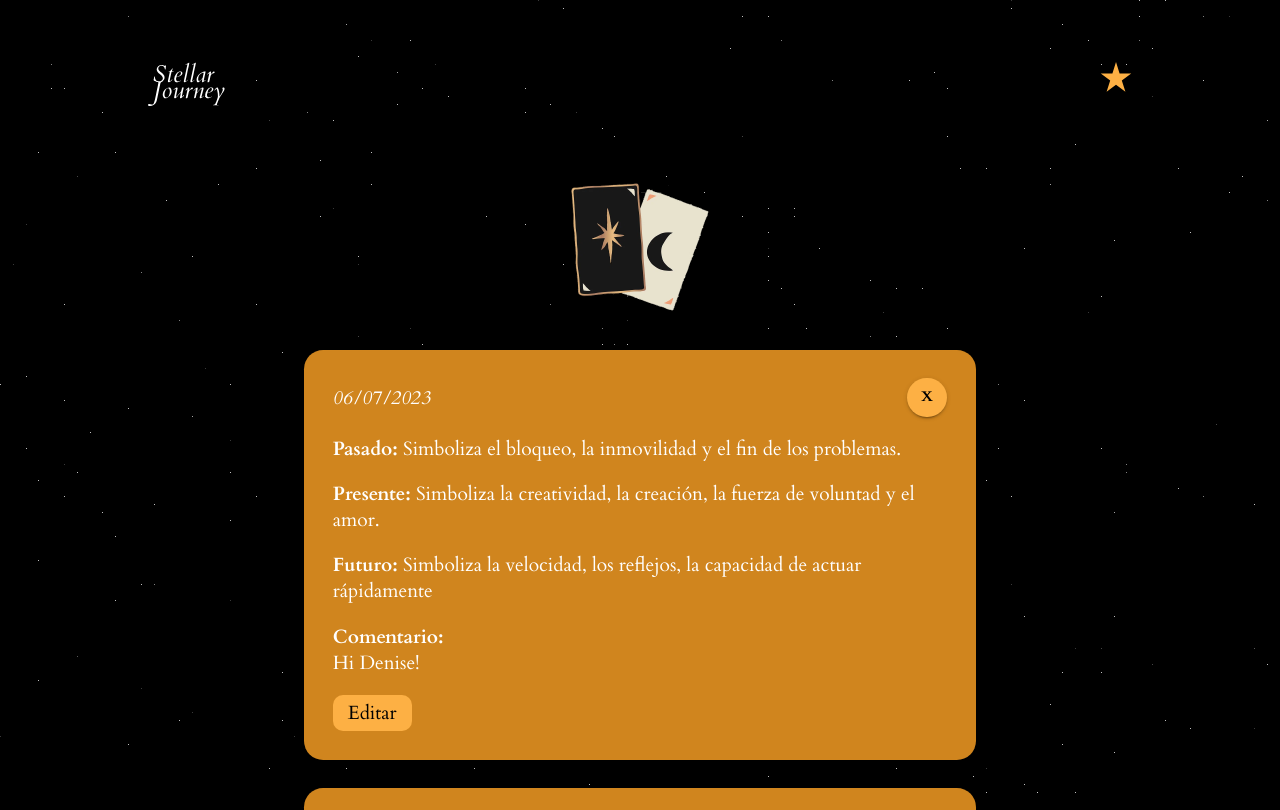
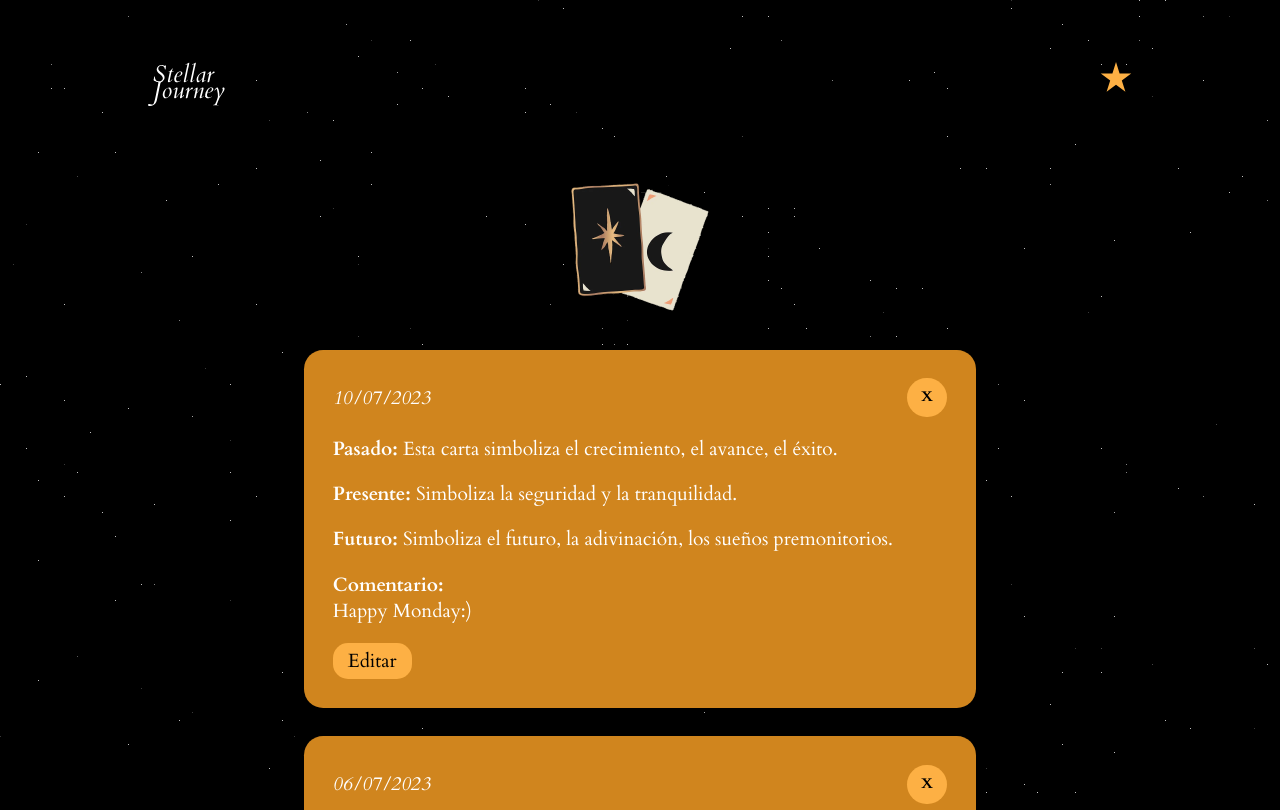
Before and after one commit to SakuraTarot/sakura-tarot, a React (Create React App) app: page /Favorites in a window 1280 px wide. Shown: the top 810 px of the page. Built offline with nearby package versions, Linux system fonts and the light colour scheme; data requests are answered from the project's data file.

Commit message:
buttons styled

```diff
--- a/data.json
+++ b/data.json
@@ -304,6 +304,67 @@
       ],
       "textareaValue": "Hi Denise!",
       "id": 6
+    },
+    {
+      "date": "10/07/2023",
+      "selectedCards": [
+        {
+          "id": "33",
+          "cardNumber": 33,
+          "spanishName": "Grande",
+          "englishName": "The Big",
+          "kanji": "大",
+          "Rōmaji": "Dai",
+          "appeardManga": "",
+          "appeardAnime": "31",
+          "clowCard": "https://i.ibb.co/gz8Qmfb/Grande.jpg",
+          "sakuraCard": "https://i.ibb.co/J2NYWjS/Grande-Sakura.jpg",
+          "meaning": "Esta carta simboliza el crecimiento, el avance, el éxito.",
+          "__v": 0,
+          "cardsReverse": {
+            "clowReverse": "https://i.ibb.co/LJSmQ4f/Reverso-Clow.jpg",
+            "sakuraReverse": "https://i.ibb.co/XxrvMJ2/Reverso-Sakura.jpg"
+          }
+        },
+        {
+          "id": "48",
+          "cardNumber": 48,
+          "spanishName": "Arena",
+          "englishName": "The Sand",
+          "kanji": "砂",
+          "Rōmaji": "Suna",
+          "appeardManga": "",
+          "appeardAnime": "41",
+          "clowCard": "https://i.ibb.co/dK9q5Np/Arena.jpg",
+          "sakuraCard": "https://i.ibb.co/L8KtZjv/Arena-Sakura.jpg",
+          "meaning": "Simboliza la seguridad y la tranquilidad.",
+          "__v": 0,
+          "cardsReverse": {
+            "clowReverse": "https://i.ibb.co/LJSmQ4f/Reverso-Clow.jpg",
+            "sakuraReverse": "https://i.ibb.co/XxrvMJ2/Reverso-Sakura.jpg"
+          }
+        },
+        {
+          "id": "47",
+          "cardNumber": 47,
+          "spanishName": "Sueño",
+          "englishName": "The Dream",
+          "kanji": "夢",
+          "Rōmaji": "Yume",
+          "appeardManga": "",
+          "appeardAnime": "40",
+          "clowCard": "https://i.ibb.co/RYqzvQ2/Sue-o.jpg",
+          "sakuraCard": "https://i.ibb.co/qgCj1mQ/Sue-o-Sakura.jpg",
+          "meaning": " Simboliza el futuro, la adivinación, los sueños premonitorios.",
+          "__v": 0,
+          "cardsReverse": {
+            "clowReverse": "https://i.ibb.co/LJSmQ4f/Reverso-Clow.jpg",
+            "sakuraReverse": "https://i.ibb.co/XxrvMJ2/Reverso-Sakura.jpg"
+          }
+        }
+      ],
+      "textareaValue": "Happy Monday:)",
+      "id": 7
     }
   ]
 }
--- a/src/components/Cards/Cards.css
+++ b/src/components/Cards/Cards.css
@@ -61,8 +61,8 @@ img.openedCard{
 .buttonSave, .buttonRestart{
     background-color: var(--accent-color);
     border: none;
-    border-radius: 10px;
-    padding: 15px 35px;
+    border-radius: 15px;
+    padding: 10px 15px;
     font-size: 1em;
     cursor: pointer;
 }
@@ -76,7 +76,8 @@ img.openedCard{
 }
 
 .buttonRestart:hover, .buttonSave:hover {
-    background-color: var(--accent-hover-background);}
+    background-color: rgb(115, 12, 12);
+    color: #FDB044;}
 
 .buttonsBox{
     display: none;
--- a/src/components/Cards/PopUpSave.jsx
+++ b/src/components/Cards/PopUpSave.jsx
@@ -44,8 +44,8 @@ const responsiveStyle = {
 const CustomButton = styled(Button)`
   background-color: var(--accent-color);
   border: none;
-  border-radius: 10px;
-  padding: 10px 35px;
+  border-radius: 15px;
+  padding: 10px 15px;
   font-size: 1em;
   font-weight: 600;
   cursor: pointer;
@@ -53,8 +53,8 @@ const CustomButton = styled(Button)`
   color: black;
   margin: 0 1em;
   &:hover {
-    background-color: var(--accent-hover-background);
-  }
+  background-color: rgb(115, 12, 12);
+  color: #FDB044;
 `;
 
 const CustomTextarea = styled(TextareaAutosize)`
@@ -148,10 +148,10 @@ export default function TransitionsModal({ selectedCards, isDataSaved, setIsData
                 onChange={handleTextareaChange}
               />
               <div style={{ display: 'flex' }}>
-                <CustomButton variant="contained" onClick={handleSave} style={{ marginTop: '1rem' }}>
+                <CustomButton onClick={handleSave} style={{ marginTop: '1rem' }}>
                 Guardar
               </CustomButton>
-              <CustomButton variant="contained" onClick={handleClose} style={{ marginTop: '1rem' }}>
+              <CustomButton onClick={handleClose} style={{ marginTop: '1rem' }}>
                 Cerrar
               </CustomButton>
               </div>
--- a/src/components/Favorites/FavoritesCards.css
+++ b/src/components/Favorites/FavoritesCards.css
@@ -63,13 +63,14 @@
     background-color: var(--accent-color);
     font-size: 1em;
     padding: 5px 15px;
-    border-radius: 10px;
+    border-radius: 15px;
     cursor: pointer;
     margin-top: 1em;
 }
 
 .buttonEdit:hover {
-    background-color: var(--accent-hover-background);
+    background-color: rgb(115, 12, 12);
+    color: #FDB044;
 }
 .comeback{
     display: flex;
@@ -77,6 +78,7 @@
     text-decoration: none;
     color: white;
     font-size: 16px;
+    margin-bottom: 2em;
 }
 
 .back{
--- a/src/components/Favorites/PopUpDelete.jsx
+++ b/src/components/Favorites/PopUpDelete.jsx
@@ -29,16 +29,16 @@ const style = {
 const CustomButton = styled(Button)`
   background-color: var(--accent-color);
   border: none;
-  border-radius: 10px;
-  padding: 5px 35px;
+  border-radius: 15px;
+  padding: 5px 15px;
   font-weight: 600;
   cursor: pointer;
   text-transform: none;
   color: black;
   margin: 0 1em;
   &:hover {
-    background-color: var(--accent-hover-background);
-  }
+    background-color: rgb(115, 12, 12);
+    color: #FDB044;
 `;
 const CustomButtonMain = styled(Button)`
   background-color: var(--accent-color);
@@ -52,8 +52,8 @@ const CustomButtonMain = styled(Button)`
   color: black;
   margin: 0;
   &:hover {
-    background-color: var(--accent-hover-background);
-  }
+    background-color: rgb(115, 12, 12);
+    color: #FDB044;
 `;
 export default function DeleteModal({ onDelete }) {
   const [open, setOpen] = React.useState(false);
@@ -69,7 +69,7 @@ export default function DeleteModal({ onDelete }) {
   return (
     <ThemeProvider theme={theme}>
       <div>
-        <CustomButtonMain variant="contained" onClick={handleOpen}>X</CustomButtonMain>
+        <CustomButtonMain onClick={handleOpen}>X</CustomButtonMain>
         <Modal
           aria-labelledby="transition-modal-title"
           aria-describedby="transition-modal-description"
@@ -86,10 +86,10 @@ export default function DeleteModal({ onDelete }) {
               <Typography id="transition-modal-title" variant="h6" component="h2">
                 Estas seguro que quieres borrar las cartas guardadas?
               </Typography>
-              <CustomButton variant="contained" onClick={handleDelete} style={{ marginTop: '2rem' }}>
+              <CustomButton onClick={handleDelete} style={{ marginTop: '2rem' }}>
                 Borrar
               </CustomButton>
-              <CustomButton variant="contained" onClick={handleClose} style={{ marginTop: '2rem' }}>
+              <CustomButton onClick={handleClose} style={{ marginTop: '2rem' }}>
                 Cerrar
               </CustomButton>
             </Box>
```
Also changed, not shown: 1 other file (tests, documents, lock files or other folders).
